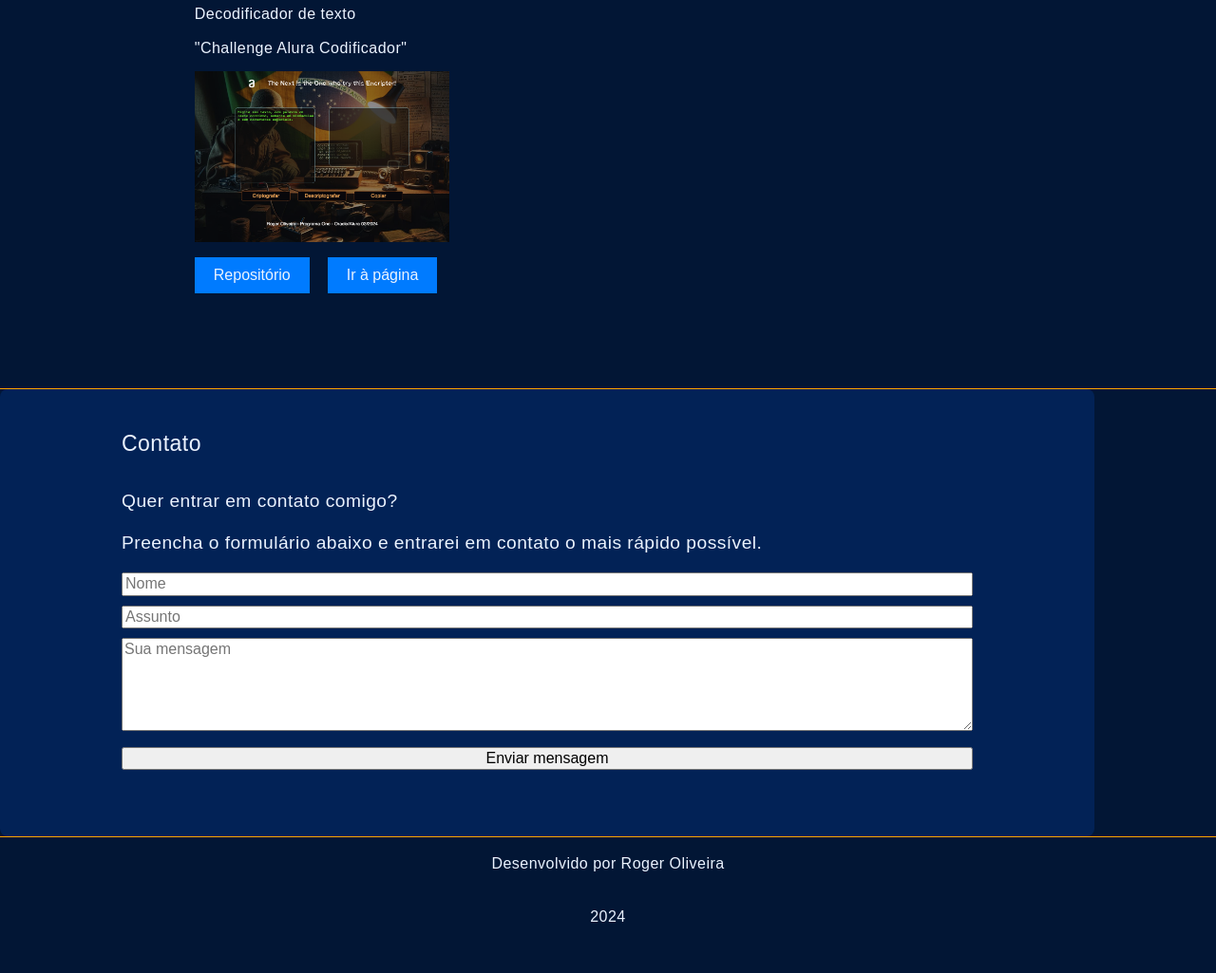
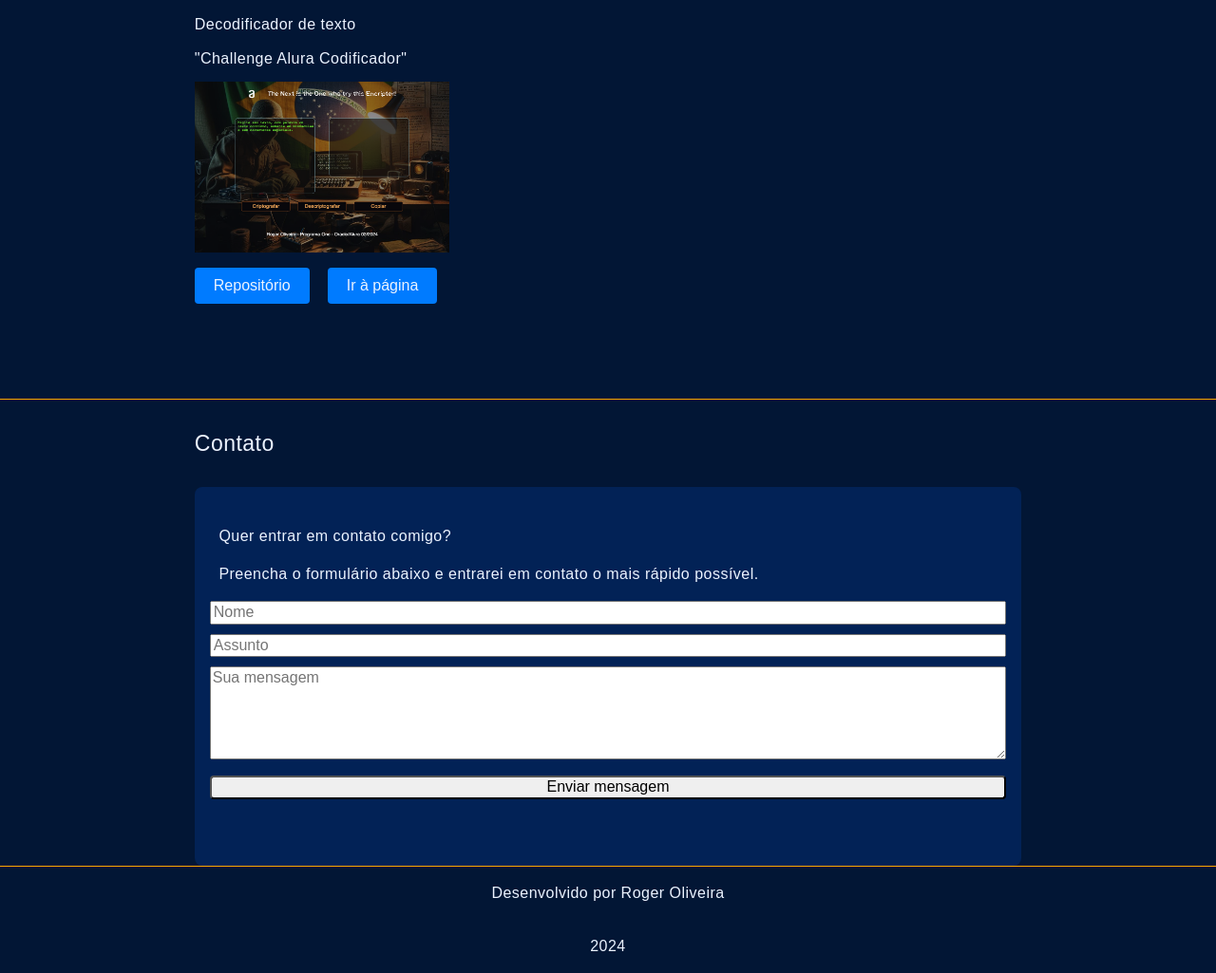
Before and after one commit to RogerOliveiraRS/Challenge-One-Portfofio, a plain HTML site: page index.html in a window 1280 px wide. Shown: the part 5073-6098 px from the top of the page at 95% size. Before the commit the page ends 6067 px from the top, so only its background shows below. Drawn offline with nearby package versions, Linux system fonts and the light colour scheme.

Commit message:
Ajustes de CSS

```diff
--- a/index.html
+++ b/index.html
@@ -320,10 +320,12 @@
     <!-- Sessão de Contato -->
 
     <section class="formcontato" id="contato">
+            <div class="formcontato__title">Contato</div>
+            <div class="formcontato__container">
                 <div  class="formcontato__contacto">
                     <div class="formcontato--esquerda"></div>
                     <div class="formcontato__text">
-                    <div class="formcontato__title">Contato</div>
+
                         <div class="formcontato__subtext">Quer entrar em contato comigo?</div>
                         <div class="formcontato__subtext">Preencha o formulário abaixo e entrarei em contato o mais rápido possível. </div>
                         <form class="formcontato__form">
@@ -333,6 +335,7 @@
                             <textarea class="formcontato__textarea" rows="5" cols="40" id="mensagem" name="mensagem" placeholder="Sua mensagem"></textarea>
                             <button type="submit" class="formcontato__botao">Enviar mensagem</button>
                         </form>
+                    </div>
                 </div>
             </div>
     </section>
--- a/style.css
+++ b/style.css
@@ -9,6 +9,7 @@ body {
     color: #ECF3FF;
     line-height: 1.5;
     letter-spacing: 0.03em;
+    align-items: center;
 }
 
 ol, li {
@@ -100,6 +101,7 @@ section.title{
     padding-bottom: 120px;
     color: #ECF3FF;
     background-color: #021635;
+    align-items: center;
 }
 
 .title{
@@ -185,9 +187,10 @@ section.about{
     padding-bottom: 1.5vw;
     display: flex;
     flex-direction: column;
+    width: 100vw;
+    align-items: center;
+}
 
-    width: 100vw;
-}
 .about__title{
     font-size: 23px;
     font-weight: 300;
@@ -208,15 +211,17 @@ section.about{
 
 /*Sessão Skills*/
 section.skills{
+
     padding-left: 16vw;
     padding-top: 100px;
+    padding-bottom: 80px;
     width:70vw;
-    padding-bottom: 80px;
     display: flex;
     flex-direction: column;
     flex-wrap: wrap;
-    padding-bottom: 5vw;
     width: auto;
+
+
 }
 
 .skills__title{
@@ -231,7 +236,7 @@ section.skills{
     flex-wrap: wrap;
     row-gap: 5vw;
     column-gap: 20px;
-    align-items: baseline; /* Alinhe na linha de base */
+    align-items: center; /* Alinhe na linha de base */
     padding-right: 15vw;
 }
 
@@ -393,6 +398,10 @@ section.experience{
     padding-bottom: 20px;
 }
 
+button{
+    border-radius: 0.25rem;
+}
+
 .experiencia__botao--repo {
     background-color: #007bff;
     color: #ECF3FF;
@@ -444,28 +453,38 @@ section.experience{
 
 /*Contato*/
 section.formcontato{
-    width: 100vw;
+
     display: flex;
     flex-direction: column;
     flex-wrap: wrap;
+}
+
+.formcontato__title{
+
+    padding-top: 1.8rem ;
+    padding-left: 16vw;
+    padding-bottom: 1.8rem;
+    font-size: 23px;
+    font-weight: 300;
+}
+
+.formcontato__container{
+    align-items: center;
+    padding-left: 16vw;
+    padding-right: 16vw;
+    align-items: center;
+
 }
 
 .formcontato__contacto {
     display: flex;
     flex-direction: column;
     padding-bottom: 40px;
-    padding-left: 10vw;
-    padding-right: 10vw;
+
     padding-top: 40px;
-    width: 70%; /* Defina a largura desejada */
+
     background-color: #022256;
     border-radius: 0.5rem;
-}
-
-.formcontato__title{
-    padding-bottom: 1.8rem;
-    font-size: 23px;
-    font-weight: 300;
 }
 
 .formcontato__text {
@@ -475,8 +494,14 @@ section.formcontato{
 }
 
 .formcontato__subtext{
-    font-size: 1.5vw;
+    font-size: 16px;
     padding-bottom: 16px;
+    padding-left: 2vw;
+    padding-right: 2vw;
+}
+.formcontato__form{
+    padding-left: 16px;
+    padding-right: 16px;
 }
 
 .formcontato__input,
```
Lines whose indentation alone changed are shown as unchanged.
